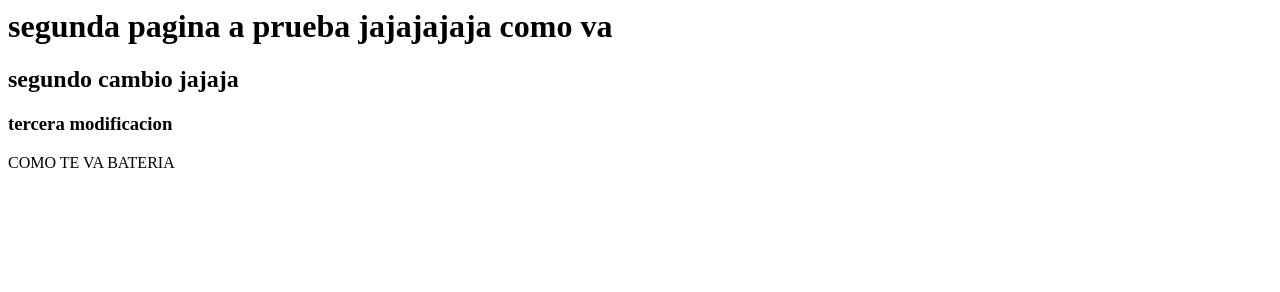
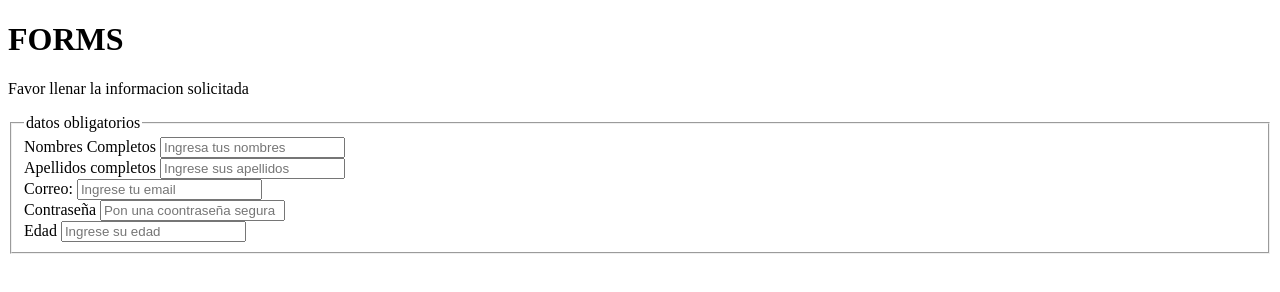
Before and after one commit to jhon220190/proyecto-4, a plain HTML site: page index.html in a window 1280 px wide. Drawn offline with Linux system fonts and the light colour scheme.

Commit message:
TRABAJO SEMANA2

```diff
--- a/index.html
+++ b/index.html
@@ -1,13 +1,63 @@
+<!DOCTYPE html>
+<html lang="en">
+<head>
+	<meta charset="UTF-8">
+	<meta name="viewport" content="width=
+	, initial-scale=1.0">
+	<title>Document</title>
+</head>
+<body>
 
-<html>
+<header>
+	<h1>FORMS</h1>
+</header>
 
-	<body>
-		<h1>
-segunda pagina  a prueba jajajajaja como va
-		</h1>
-		<h2>segundo cambio jajaja</h2>
-		<h3>tercera modificacion</h3>
-		<footer>COMO TE VA BATERIA</footer>
-	</body>
+<main>
+<section>
+<form action="">
+<p>Favor llenar la informacion solicitada</p>
 
+<fieldset>
+<legend>datos obligatorios</legend>
+<label for="Nombres">Nombres Completos</label>
+<input type="text" placeholder="Ingresa tus nombres" id="Nombres">
+
+<!---->
+<br>
+<label for="Apellidos">Apellidos completos</label>
+<input type="text" placeholder="Ingrese sus apellidos" id="Apellidos">
+<!---->
+<br>
+<label for="email">Correo:</label>
+<input type="text" placeholder="Ingrese tu email" id="email">
+<!---->
+<br>
+<label>Contraseña</label>
+<input type="password" placeholder="Pon una coontraseña segura">
+
+<!---->
+<br>
+<label >Edad</label>
+<input type="number" placeholder="Ingrese su edad">
+
+</fieldset>
+
+
+
+
+</form>
+
+
+
+</section>
+
+
+
+
+
+
+</main>
+
+
+</body>
 </html>
```
